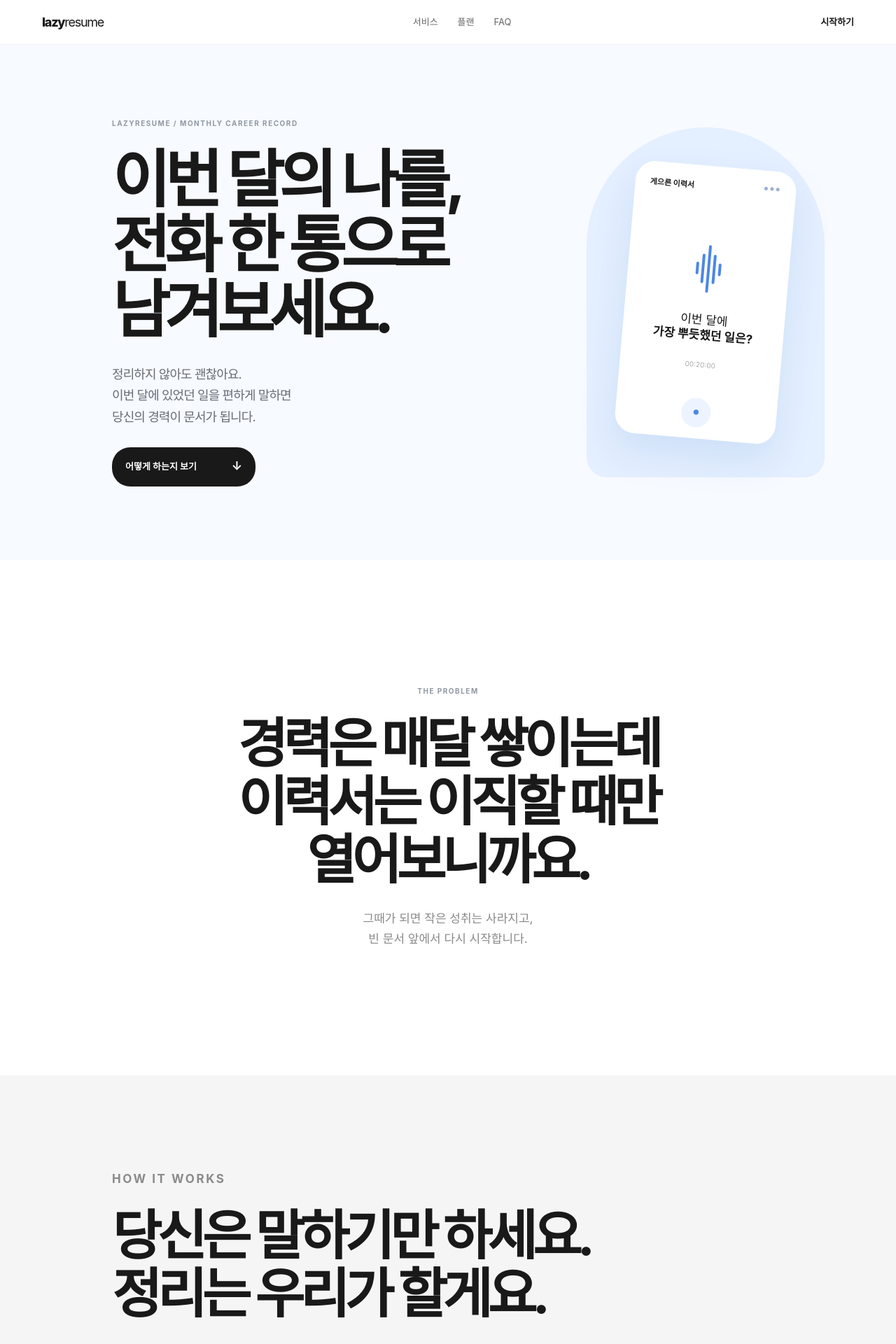
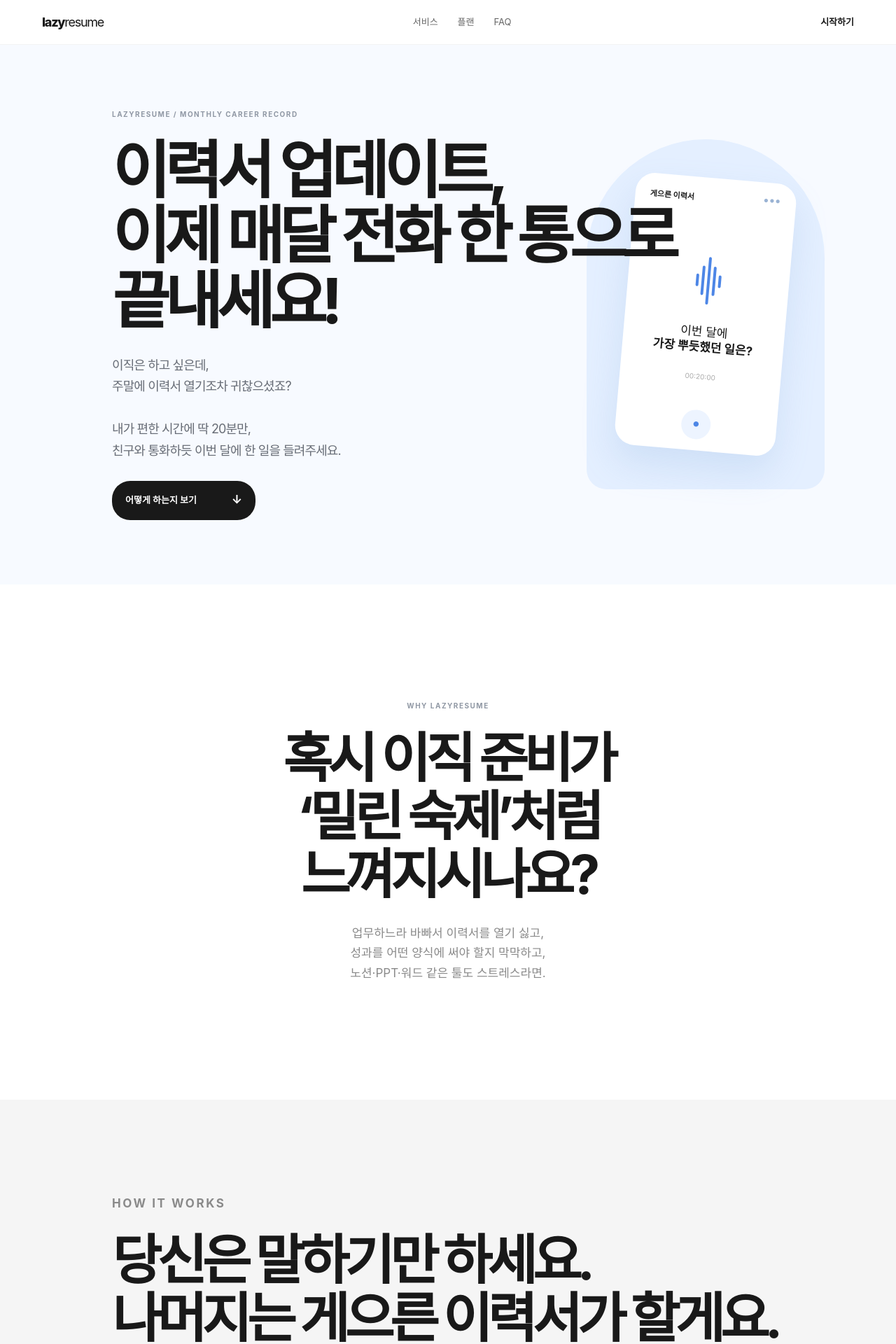
Before and after one commit to lazyresume/ad_check, a Next.js app: page / in a window 1280 px wide. Shown: the top 1920 px of the page at 70% size. Built offline with nearby package versions, Linux system fonts and the light colour scheme; a web font is replaced by a local one.

Commit message:
Clarify hero promise and lazyresume workflow copy

```diff
--- a/app/page.tsx
+++ b/app/page.tsx
@@ -27,9 +27,9 @@ export default function Home() {
   const choose = (plan: Plan) => { setSelected(plan); setSent(false); if (typeof window !== "undefined") { const key = `lazyresume_click_${plan}`; localStorage.setItem(key, String(Number(localStorage.getItem(key) || 0) + 1)); } };
   return <main>
     <header className="toss-header"><a href="#top" className="toss-logo">lazy<span>resume</span></a><nav><a href="#story">서비스</a><a href="#plans">플랜</a><a href="#faq">FAQ</a></nav><a href="#plans" className="header-cta">시작하기</a></header>
-    <section className="scene hero-scene" id="top"><div className="scene-inner hero-inner"><p className="tiny-label">LAZYRESUME / MONTHLY CAREER RECORD</p><h1>이번 달의 나를,<br /><strong>전화 한 통으로</strong><br />남겨보세요.</h1><p className="scene-sub">정리하지 않아도 괜찮아요.<br />이번 달에 있었던 일을 편하게 말하면<br />당신의 경력이 문서가 됩니다.</p><a className="black-pill" href="#story">어떻게 하는지 보기 <span>↓</span></a></div><div className="hero-art"><div className="phone"><div className="phone-top">게으른 이력서 <span>●●●</span></div><div className="phone-wave"><i /><i /><i /><i /><i /></div><p>이번 달에<br /><b>가장 뿌듯했던 일은?</b></p><small>00:20:00</small><div className="phone-button">●</div></div></div></section>
-    <section className="scene statement-scene"><div className="scene-inner statement reveal"><p className="tiny-label">THE PROBLEM</p><h2>경력은 매달 쌓이는데<br /><span>이력서는 이직할 때만</span><br />열어보니까요.</h2><p>그때가 되면 작은 성취는 사라지고,<br />빈 문서 앞에서 다시 시작합니다.</p></div></section>
-    <section className="scene story-scene" id="story"><div className="scene-inner story-inner reveal"><p className="tiny-label">HOW IT WORKS</p><h2>당신은 말하기만 하세요.<br /><strong>정리는 우리가 할게요.</strong></h2><div className="story-steps"><div><b>01</b><h3>말하기</h3><p>“이번 달에는 이런 일을 했어요.”<br />정리하지 않고 그대로 말해요.</p></div><div><b>02</b><h3>발견하기</h3><p>대화 속에 숨은 성과와<br />다음 이야기를 찾아요.</p></div><div><b>03</b><h3>남기기</h3><p>이력서와 경력기술서에<br />오늘의 나를 기록해요.</p></div></div></div></section>
+    <section className="scene hero-scene" id="top"><div className="scene-inner hero-inner"><p className="tiny-label">LAZYRESUME / MONTHLY CAREER RECORD</p><h1>이력서 업데이트,<br /><strong>이제 매달 전화 한 통으로</strong><br />끝내세요!</h1><p className="scene-sub">이직은 하고 싶은데,<br />주말에 이력서 열기조차 귀찮으셨죠?<br /><br />내가 편한 시간에 딱 20분만,<br />친구와 통화하듯 이번 달에 한 일을 들려주세요.</p><a className="black-pill" href="#story">어떻게 하는지 보기 <span>↓</span></a></div><div className="hero-art"><div className="phone"><div className="phone-top">게으른 이력서 <span>●●●</span></div><div className="phone-wave"><i /><i /><i /><i /><i /></div><p>이번 달에<br /><b>가장 뿌듯했던 일은?</b></p><small>00:20:00</small><div className="phone-button">●</div></div></div></section>
+    <section className="scene statement-scene"><div className="scene-inner statement reveal"><p className="tiny-label">WHY LAZYRESUME</p><h2>혹시 이직 준비가<br /><span>‘밀린 숙제’처럼</span><br />느껴지시나요?</h2><p>업무하느라 바빠서 이력서를 열기 싫고,<br />성과를 어떤 양식에 써야 할지 막막하고,<br />노션·PPT·워드 같은 툴도 스트레스라면.</p></div></section>
+    <section className="scene story-scene" id="story"><div className="scene-inner story-inner reveal"><p className="tiny-label">HOW IT WORKS</p><h2>당신은 말하기만 하세요.<br /><strong>나머지는 게으른 이력서가 할게요.</strong></h2><div className="story-steps"><div><b>01</b><h3>20분 통화</h3><p>전문 커리어 AI가 질문을 던져요.<br />이번 달의 일을 편하게 말해요.</p></div><div><b>02</b><h3>전문가 문서화</h3><p>대화 속 성과를 발견해<br />매력적인 문장으로 정리해요.</p></div><div><b>03</b><h3>업데이트 완료</h3><p>이력서·경력기술서·포트폴리오와<br />실물 인쇄 배송까지 이어집니다.</p></div></div></div></section>
     <section className="result-band"><div className="result-inner reveal"><div className="result-copy"><p className="tiny-label">FROM TALK TO DOCUMENT</p><h2>말은 흘러가지만<br /><strong>기록은 남으니까.</strong></h2><p>통화 전의 막연한 이야기가<br />내일의 이력서 문장이 됩니다.</p></div><div className="result-paper"><small>이번 달의 성과</small><p>신규 고객 온보딩 프로세스를 개선해<br /><b>초기 이탈률을 18% 줄였습니다.</b></p><hr /><small>다음 달의 질문</small><p>이 성과를 만든 나만의 방법은<br />무엇이었을까요?</p></div></div></section>
     <section className="plans-scene" id="plans"><div className="scene-inner reveal"><p className="tiny-label">CHOOSE YOUR CALL</p><h2>나에게 맞는<br /><strong>전화 한 통</strong>을 골라보세요.</h2><p className="plans-note">정식 출시 전 얼리버드 수요 조사 중입니다.<br />버튼을 눌러도 결제되지 않습니다.</p><div className="toss-plans">{(Object.keys(plans) as Plan[]).map((id) => <article key={id} className={`toss-plan ${id === "human" ? "dark" : ""}`}><span className="plan-label">{plans[id].label}</span><h3>{plans[id].title}</h3><p>{plans[id].desc}</p><strong className="plan-price">{plans[id].price}</strong><ul>{plans[id].items.map((item) => <li key={item}>✓ {item}</li>)}</ul><button onClick={() => choose(id)}>이 플랜 시작하기 <span>→</span></button></article>)}</div></div></section>
     <section className="faq-scene" id="faq"><div className="scene-inner faq-inner reveal"><p className="tiny-label">ONE LAST THING</p><h2>시작하기 전에<br /><strong>궁금한 것들.</strong></h2><div className="faq-list"><details><summary>통화 시간은 정해져 있나요?<span>+</span></summary><p>온보딩 후 서로 편한 날짜와 시간대를 정합니다. 늦은 저녁도 가능합니다.</p></details><details><summary>AI가 제 일을 이해할 수 있나요?<span>+</span></summary><p>첫 통화에서 커리어 베이스를 만들고, 지난 기록을 참고해 질문합니다.</p></details><details><summary>신청하면 바로 결제되나요?<span>+</span></summary><p>아니요. 현재는 수요 조사 단계이며 출시 알림을 위한 신청만 받습니다.</p></details></div></div></section>
```
